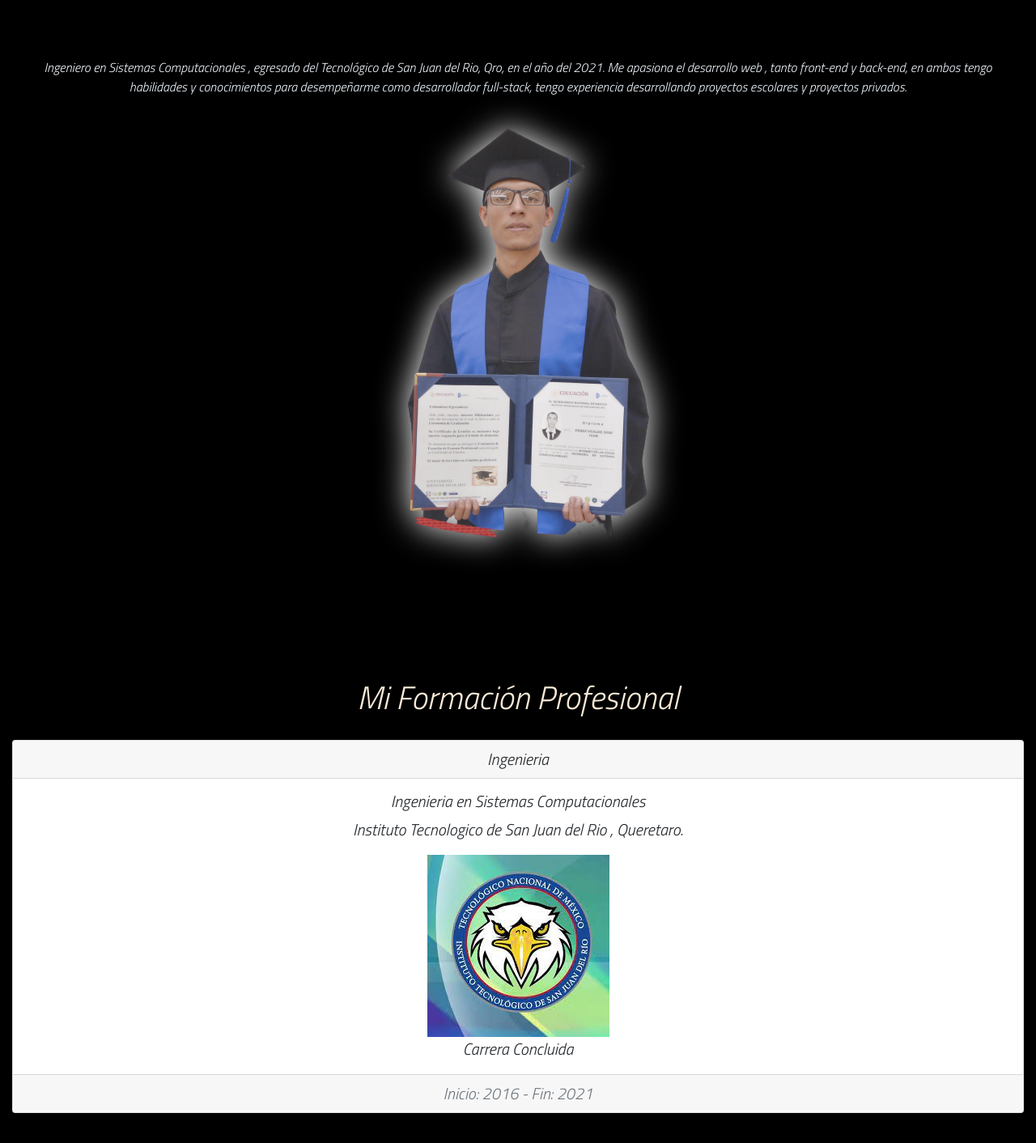
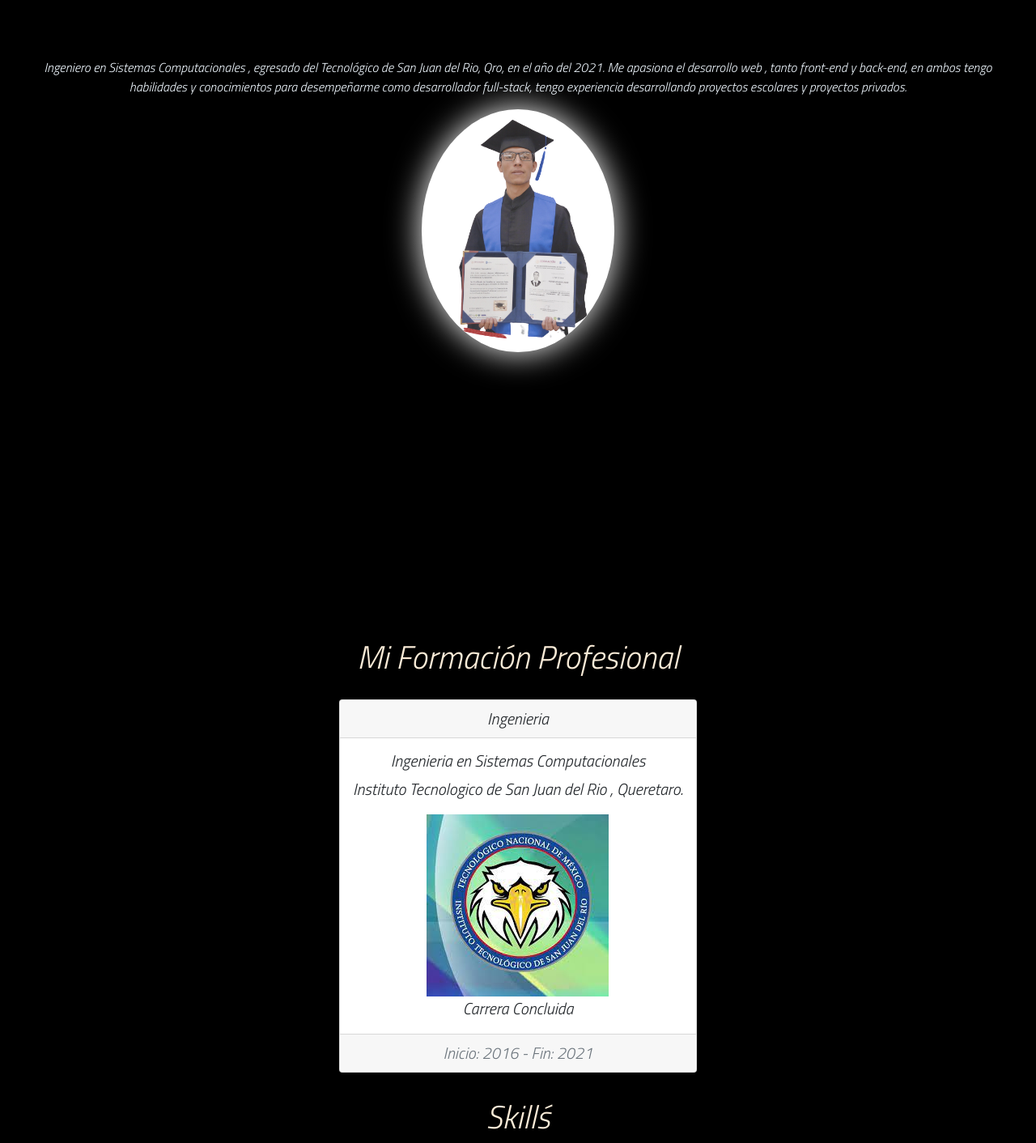
Before and after one commit to ivanISC95/portafolio, a React (Create React App) app in the folder portafolio/: page /portafolio/About in a window 1280 px wide. Shown: the part 400-1812 px from the top of the page at 81% size. Built offline with nearby package versions, Linux system fonts and the light colour scheme.

Commit message:
Actualización de datos , CV y interfaz

```diff
--- a/portafolio/src/Styles/Style.css
+++ b/portafolio/src/Styles/Style.css
@@ -21,6 +21,10 @@ li {
 
 .academic {
     padding: 50px 15px 10px;
+    display: flex;
+    flex-direction: column;
+    align-items: center;
+    justify-content: center;
     background-color: black;
 }
 
@@ -31,7 +35,7 @@ li {
 
 .NavBar {
     background: rgb(2, 0, 36);
-    background: linear-gradient(90deg, rgba(2, 0, 36, 1) 0%, rgba(9, 9, 121, 1) 77%, rgba(3, 39, 46, 1) 100%);
+    background: linear-gradient(90deg, rgba(2, 0, 36, 1) 0%, rgb(234, 234, 238) 77%, rgba(3, 39, 46, 1) 100%);
 }
 
 .body {
@@ -49,8 +53,8 @@ li {
 }
 
 .nombre {
-    font-size: 2cm;
-
+    /* font-size: 2cm;*/
+    color: #fff;
 }
 
 .profesion {
@@ -58,7 +62,7 @@ li {
 }
 
 li:hover {
-    color: #000000;
+    color: blue;
     border: 1px solid #292929;
     transition: .5s;
 }
@@ -80,7 +84,7 @@ li:hover {
 .aboutInicio {
     color: aliceblue;
     width: 100%;
-    height: 7100%;
+    height: 720px;
     padding: 50px 15px 50px;
     text-align: center;
     display: flex;
@@ -90,7 +94,14 @@ li:hover {
     background-color: black;
 }
 .HomePhoto{
+    max-width: 300px;
+    max-height: 300px;
+    background-size: cover;
+    border-radius: 50%;
+    background-color: #fff;
+    margin: 0 auto;
     filter: drop-shadow(0 0 20px white);
+    /*filter: drop-shadow(0 0 20px white);*/
 }
 .App-content-characters {
 
@@ -153,4 +164,5 @@ li:hover {
 }
 .contacto{
     align-items: center;
+    width: 45%;
 }
--- a/portafolio/src/components/Contact/Contact.js
+++ b/portafolio/src/components/Contact/Contact.js
@@ -1,6 +1,6 @@
 import Redes from "../Home/Redes";
 import { Card,Button } from "react-bootstrap";
-import cv from '../../PDF/Jose Ivan Perez Ugalde CV.pdf';
+import cv from '../../PDF/CV Perez Ugalde Jose Ivan.pdf';
 export default function Contact() {
     return (
         <div>
--- a/portafolio/src/components/Home/Home.js
+++ b/portafolio/src/components/Home/Home.js
@@ -1,19 +1,14 @@
 import me from '../../img/me.png';
-import Redes from './Redes';
 
 export default function Home() {
     return (
         <div>
             <div className="aboutInicio">
                 <div className="aboutInfo">
-                    <h1 className='nombre'>Soy Ivan Perez</h1>
-                    <br></br>
                     <h2>Ingeniero en Sistemas Computacionales</h2>
                     <img src={me} alt="me" className='HomePhoto'></img>
+                    <h1 className='nombre'>Jose Ivan Perez Ugalde</h1>
                 </div>
-            </div>
-            <div className="aboutInicio">
-                <Redes />
             </div>
         </div>
     )
--- a/portafolio/src/components/Home/Redes.js
+++ b/portafolio/src/components/Home/Redes.js
@@ -1,6 +1,5 @@
-import { BsGithub } from "react-icons/bs";
-import { SiGmail } from "react-icons/si";
-import { BsFacebook, BsInstagram } from 'react-icons/bs';
+import { SiGmail,SiFacebook,SiInstagram,SiGithub } from "react-icons/si";
+
 export default function Redes() {
     const correo = () => {
         alert("ivan2295isc@gmail.com");
@@ -12,9 +11,9 @@ export default function Redes() {
             </div>
             <div>
                 <ul>
-                    <li><a href="https://www.facebook.com/ivan.perezugalde/"><BsFacebook /></a></li>
-                    <li><a href="https://www.instagram.com/perezivan2/"><BsInstagram /></a></li>
-                    <li><a href="https://github.com/ivanISC95"><BsGithub /> </a></li>
+                    <li><a className='nombre' href="https://www.facebook.com/ivan.perezugalde/"><SiFacebook /></a></li>
+                    <li><a className='nombre' href="https://www.instagram.com/perezivan2/"><SiInstagram /></a></li>
+                    <li><a className='nombre' href="https://github.com/ivanISC95"><SiGithub /> </a></li>
                     <li onClick={correo}><SiGmail /></li>
                 </ul>
             </div>
```
Also changed, not shown: 1 other file (tests, documents, lock files or other folders).
